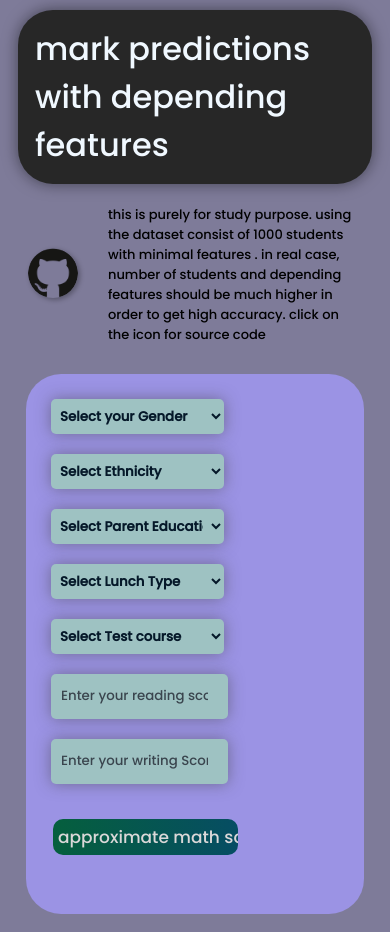
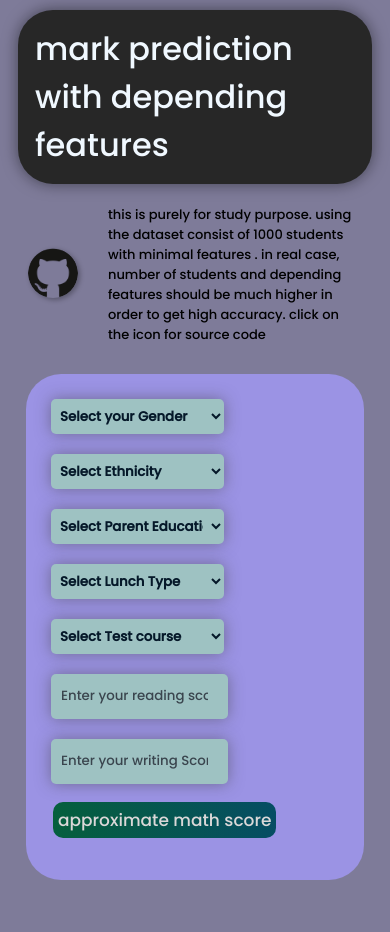
Before and after one commit to laiz-in/StudentMarkPrediction-ML, a Flask app: page / in a window 390 px wide. After the commit the page ends 880 px from the top, so only its background shows below. Run offline with Flask 2, Linux system fonts and the light colour scheme.

Commit message:
done final changes

```diff
--- a/static/styles.css
+++ b/static/styles.css
@@ -206,9 +206,9 @@ img {
     font-size: 17px;
     padding: 5px;
     cursor: pointer;
-    margin: 25px;
+    margin: 8px;
     margin-left: 12px;
-    width: 60%;
+    width: fit-content;
 }
 .login .btn:hover{
   background: linear-gradient(to right,rgb(58, 3, 70),rgb(99, 6, 6));
--- a/templates/home.html
+++ b/templates/home.html
@@ -12,7 +12,7 @@
 </head>
 <body>
     <h1>
-        <legend>mark predictions with depending features</legend>
+        <legend>mark prediction with depending features</legend>
     </h1>
     <div class="git">
         <a href="https://github.com/laiz-in/StudentMarkPrediction-ML">
```
